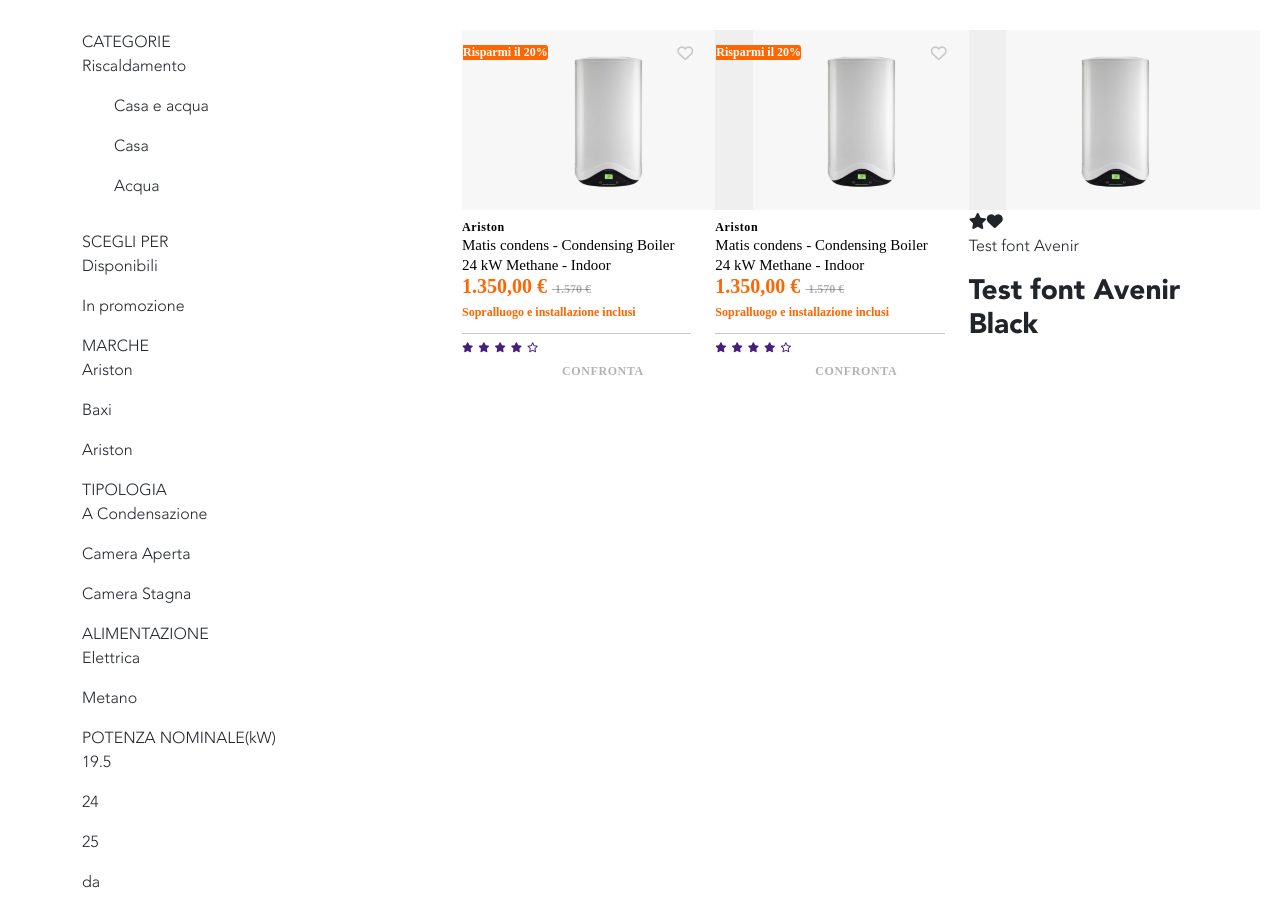
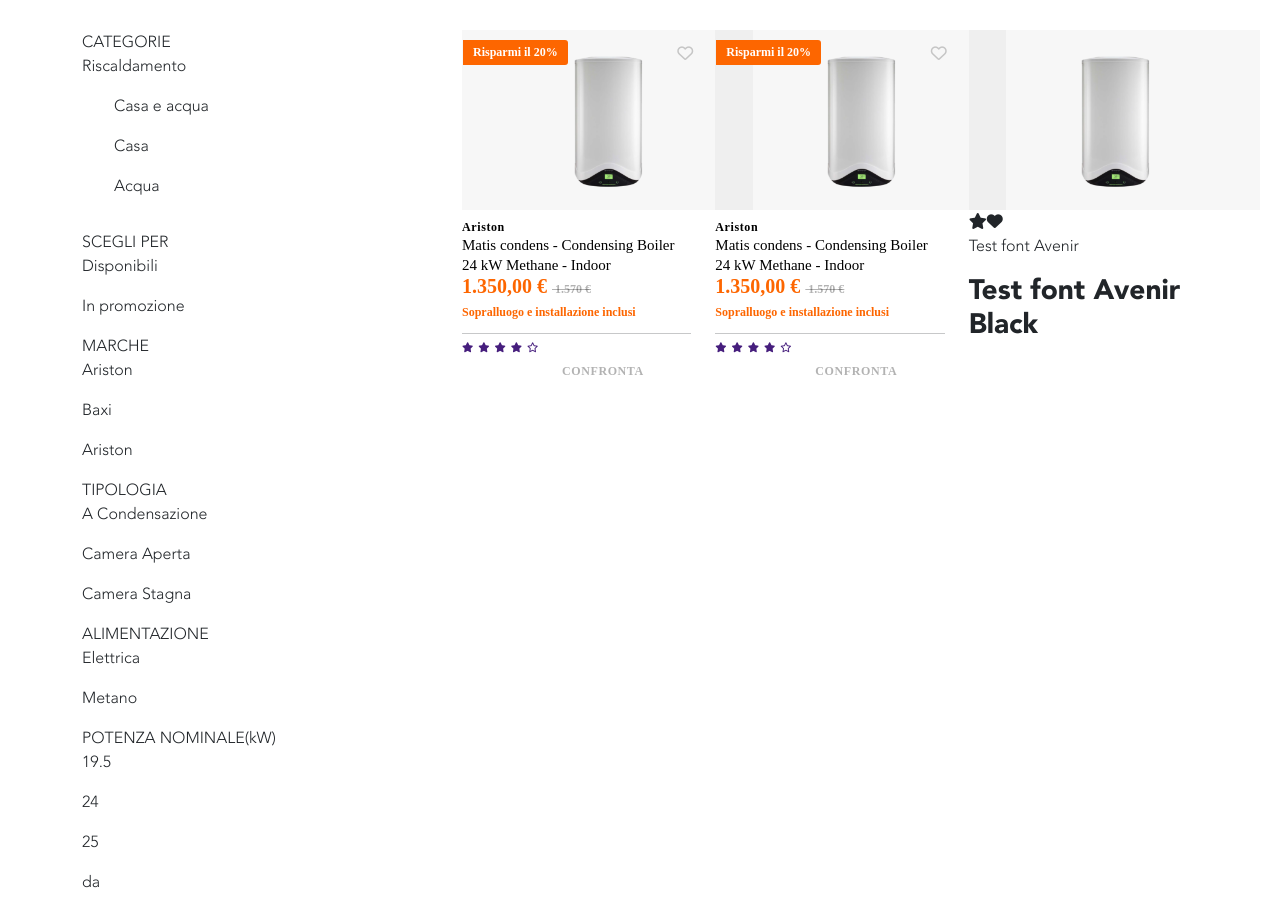
Before and after one commit to Daurelian/frontend-test-master, a React (Create React App) app: page / in a window 1280 px wide. Built offline with nearby package versions, Linux system fonts and the light colour scheme.

Commit message:
card fixed

```diff
--- a/src/styles/index.scss
+++ b/src/styles/index.scss
@@ -21,6 +21,12 @@
   background: #ffffff 0% 0% no-repeat padding-box;
   opacity: 1;
   margin-top: 30px;
+}
+
+*,
+*:before,
+*:after {
+  box-sizing: border-box;
 }
 
 // Filter
@@ -47,13 +53,15 @@
 .alert_product {
   background-color: #fd6600;
   position: absolute;
-  top: 15px;
+  top: 10px;
   left: 13px;
   border-radius: 0px 3px 3px 0px;
   opacity: 1;
   letter-spacing: 0px;
   color: #ffffff;
   font: normal normal 900 12px/15px Avenir;
+  padding: 5px 10px;
+  text-align: left;
 }
 
 .title_product {
@@ -64,6 +72,7 @@
   opacity: 1;
   margin-top: 10px;
   margin-bottom: 0px;
+  font-weight: bold;
 }
 
 .description_product {
```
